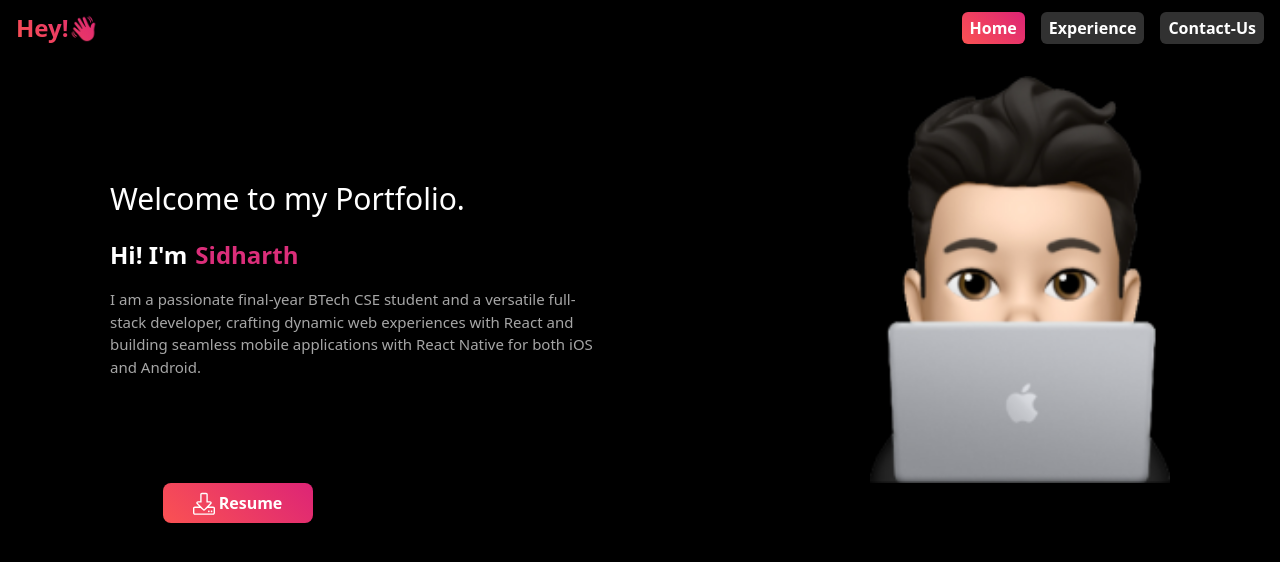
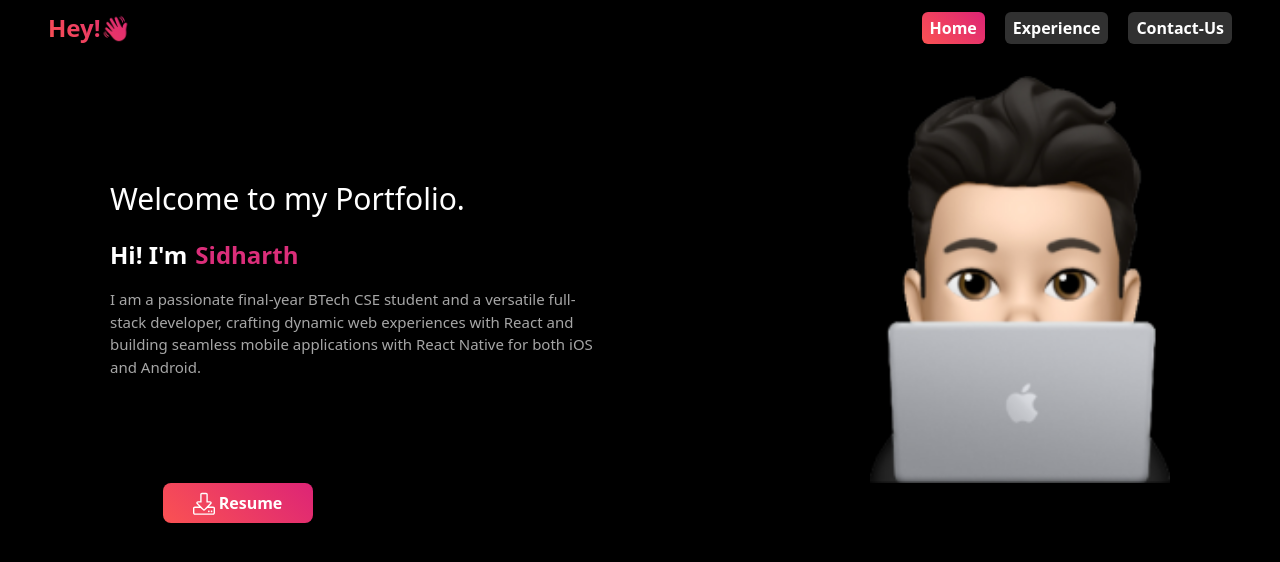
Before and after one commit to Sidharth465/myPortfolio, a React (Vite) app: page / in a window 1280 px wide. Shown: the top 562 px of the page. Built offline with nearby package versions, Linux system fonts and the light colour scheme.

Commit message:
merged both branches

```diff
--- a/src/library/components/Navbar.tsx
+++ b/src/library/components/Navbar.tsx
@@ -21,9 +21,9 @@ const Navbar = () => {
   ];
   return (
     <header className="py-3    bg-background">
-      <nav className=" flex flex-row px-2">
+      <nav className=" flex flex-row px-2  md:px-10">
         {/* logo section */}
-        <div className="mr-4 hover:cursor-pointer items-center justify-center flex hover:scale-105 transition-all delay-100  px-2 rounded-md">
+        <div className="mr-4  hover:cursor-pointer items-center justify-center flex hover:scale-105 transition-all delay-100  px-2 rounded-md">
           <Link to={"/"}>
             <text className="text-2xl font-poppins font-extrabold bg-linear2 text-transparent bg-clip-text">
               Hey!👋
@@ -31,7 +31,7 @@ const Navbar = () => {
           </Link>
         </div>
         {/* menu */}
-        <ul className="ml-auto hidden sm:flex">
+        <ul className="ml-auto hidden gap-1 sm:flex">
           {navItem?.map((item) => (
             <Link
               to={item?.slug}
@@ -91,7 +91,7 @@ const Navbar = () => {
                 key={item?.name}
                 className=" mx-2    px-2 flex items-center hover:cursor-pointer hover:scale-110 transition-all delay-100 rounded-md"
               >
-                <Link to={item?.slug}>
+                <Link to={item?.slug} onClick={() => setIsNavOpen(false)}>
                   <div className=" justify-center flex flex-col  ">
                     <text
                       className={` ${
--- a/src/pages/home/index.tsx
+++ b/src/pages/home/index.tsx
@@ -38,7 +38,7 @@ const Home = () => {
             />
           </div>
         </div>
-        <div className="px-2 mt-10 sm:mt-0 flex sm:inline-block justify-center items-center  sm:px-[20px] md:px-[155px]">
+        <div className="px-2 mt-10 sm:mt-0 flex sm:inline-block justify-center items-center  sm:px-[20px] md:px-[155px] pb-5">
           <CustomButton
             processing={processing}
             onClick={DownloadResume}
```
